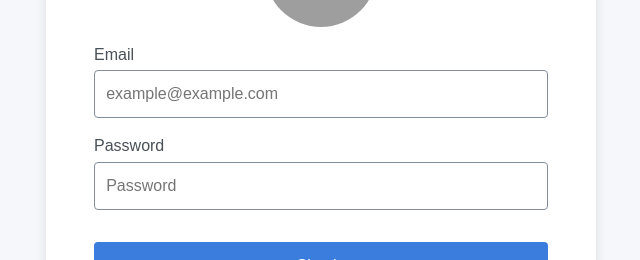
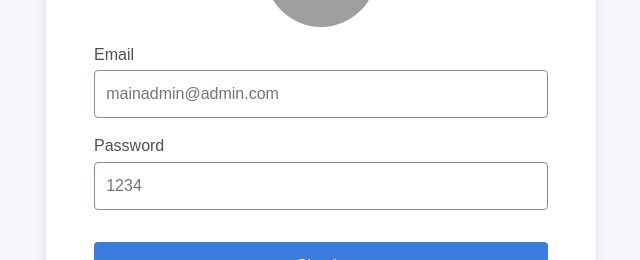
Before and after one commit to paulinairazusta/front_admin_e-commerce, a React (Create React App) app: page /login in a window 1280 px wide. Shown: the part 339-599 px from the top of the page, without its empty margins (327-967 px from the left). Built offline with nearby package versions, Linux system fonts and the light colour scheme; no server answers; grey boxes are pictures that could not be loaded.

Commit message:
validación formularios

```diff
--- a/src/components/login/Login.jsx
+++ b/src/components/login/Login.jsx
@@ -56,7 +56,7 @@ function Login() {
             <input
               className="input"
               type="email"
-              placeholder="example@example.com"
+              placeholder="mainadmin@admin.com"
               value={email}
               onChange={(event) => setEmail(event.target.value)}
             ></input>
@@ -67,7 +67,7 @@ function Login() {
               className="input"
               type="password"
               value={password}
-              placeholder="Password"
+              placeholder="1234"
               onChange={(event) => setPassword(event.target.value)}
             ></input>
             <button className="button-submit" type="submit">
--- a/src/components/products/FormEditProduct.jsx
+++ b/src/components/products/FormEditProduct.jsx
@@ -15,7 +15,7 @@ function FormEditProduct() {
   const [description, setDescription] = useState(product.description);
   const [price, setPrice] = useState(product.price);
   const [stock, setStock] = useState(product.stock);
-  const [featured, setFeatured] = useState(false);
+  const [featured, setFeatured] = useState(null);
   const [categoryList, setCategoryList] = useState([]);
   const [category, setCategory] = useState("");
   const [image, setImage] = useState("");
@@ -83,6 +83,7 @@ function FormEditProduct() {
             onChange={(event) => setName(event.target.value)}
             type="text"
             id="name"
+            required
           />
           <label className="label" htmlFor="description">
             Description
@@ -94,6 +95,7 @@ function FormEditProduct() {
             id="description"
             cols="30"
             rows="10"
+            required
           ></textarea>
           <label className="label" htmlFor="">
             Price
@@ -103,6 +105,7 @@ function FormEditProduct() {
             value={price}
             onChange={(event) => setPrice(event.target.value)}
             type="tel"
+            required
           />
           <label className="label" htmlFor="stock">
             Product Stock
@@ -113,6 +116,7 @@ function FormEditProduct() {
             id="stock"
             onChange={(event) => setStock(event.target.value)}
             value={stock}
+            required
           />
           <label className="label" htmlFor="featured">
             Featured
@@ -122,8 +126,9 @@ function FormEditProduct() {
             onChange={(e) => {
               setFeatured(e.target.value);
             }}
+            required
           >
-            <option value="false">Choose</option>
+            <option value="">Choose</option>
             <option value="true">True</option>
             <option value="false">False</option>
           </select>
@@ -144,6 +149,7 @@ function FormEditProduct() {
             onChange={(e) => {
               setCategory(e.target.value);
             }}
+            required
           >
             <option value="">Choose</option>
             {categoryList.map((category) => {
--- a/src/components/products/FormProducts.jsx
+++ b/src/components/products/FormProducts.jsx
@@ -80,6 +80,7 @@ function FormProducts() {
             onChange={(event) => setName(event.target.value)}
             type="text"
             id=""
+            required
           />
           <label className="label" htmlFor="">
             Description
@@ -91,6 +92,7 @@ function FormProducts() {
             id=""
             cols="30"
             rows="10"
+            required
           ></textarea>
           <label className="label" htmlFor="">
             Price
@@ -99,7 +101,8 @@ function FormProducts() {
             className="input"
             value={price}
             onChange={(event) => setPrice(event.target.value)}
-            type="tel"
+            type="number"
+            required
           />
           <label className="label" htmlFor="stock">
             Product Stock
@@ -110,6 +113,7 @@ function FormProducts() {
             id="stock"
             onChange={(event) => setStock(event.target.value)}
             value={stock}
+            required
           />
           <label htmlFor="featured">Featured</label>
           <select
@@ -117,8 +121,9 @@ function FormProducts() {
             onChange={(e) => {
               setFeatured(e.target.value);
             }}
+            required
           >
-            <option value="false">Choose</option>
+            <option value="">Choose</option>
             <option value="false">False</option>
             <option value="true">True</option>True
           </select>
@@ -129,6 +134,7 @@ function FormProducts() {
             className="input"
             onChange={(event) => setImage(event.target.files[0])}
             type="file"
+            required
           />
           <label className="label" htmlFor="">
             Product category
@@ -138,6 +144,7 @@ function FormProducts() {
             onChange={(e) => {
               setCategory(e.target.value);
             }}
+            required
           >
             <option value="">Choose</option>
             {categoryList.map((category) => {
--- a/src/components/register/Register.jsx
+++ b/src/components/register/Register.jsx
@@ -52,6 +52,7 @@ function Register() {
               value={firstname}
               onChange={(event) => setFirstname(event.target.value)}
               placeholder="Jane"
+              required
             />
             <label className="label" htmlFor="">
               Last Name
@@ -62,6 +63,7 @@ function Register() {
               value={lastname}
               onChange={(event) => setLastname(event.target.value)}
               placeholder="Doe"
+              required
             />
 
             <label className="label" htmlFor="">
@@ -73,6 +75,7 @@ function Register() {
               value={email}
               onChange={(event) => setEmail(event.target.value)}
               placeholder="example@example.com"
+              required
             />
             <label className="label" htmlFor="">
               Password
@@ -83,6 +86,7 @@ function Register() {
               value={password}
               onChange={(event) => setPassword(event.target.value)}
               placeholder="Password"
+              required
             />
             <button className="button-submit" type="submit">
               Register
```
Also changed, not shown: src/components/categories/CategoryModal.jsx (+5 -4 lines).
